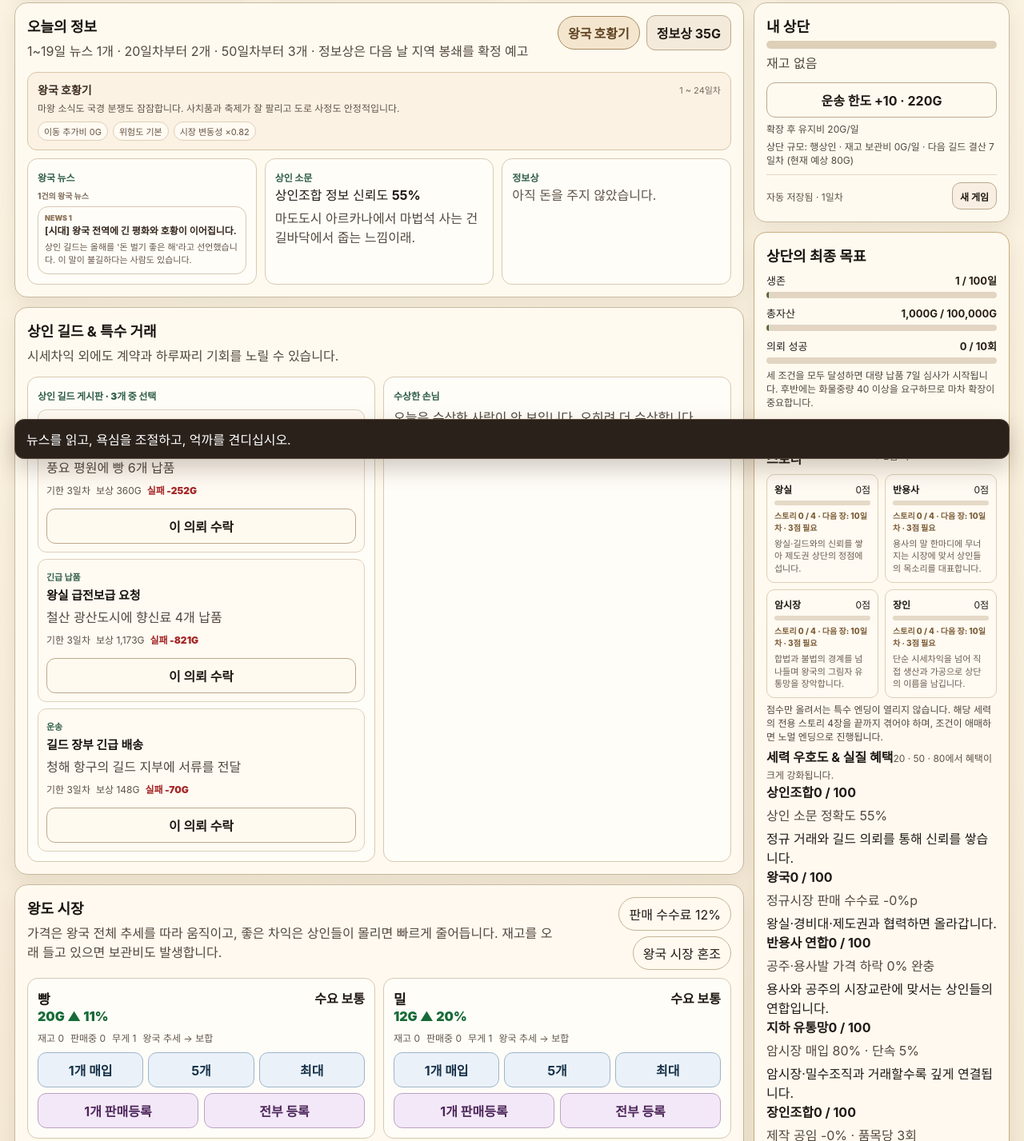
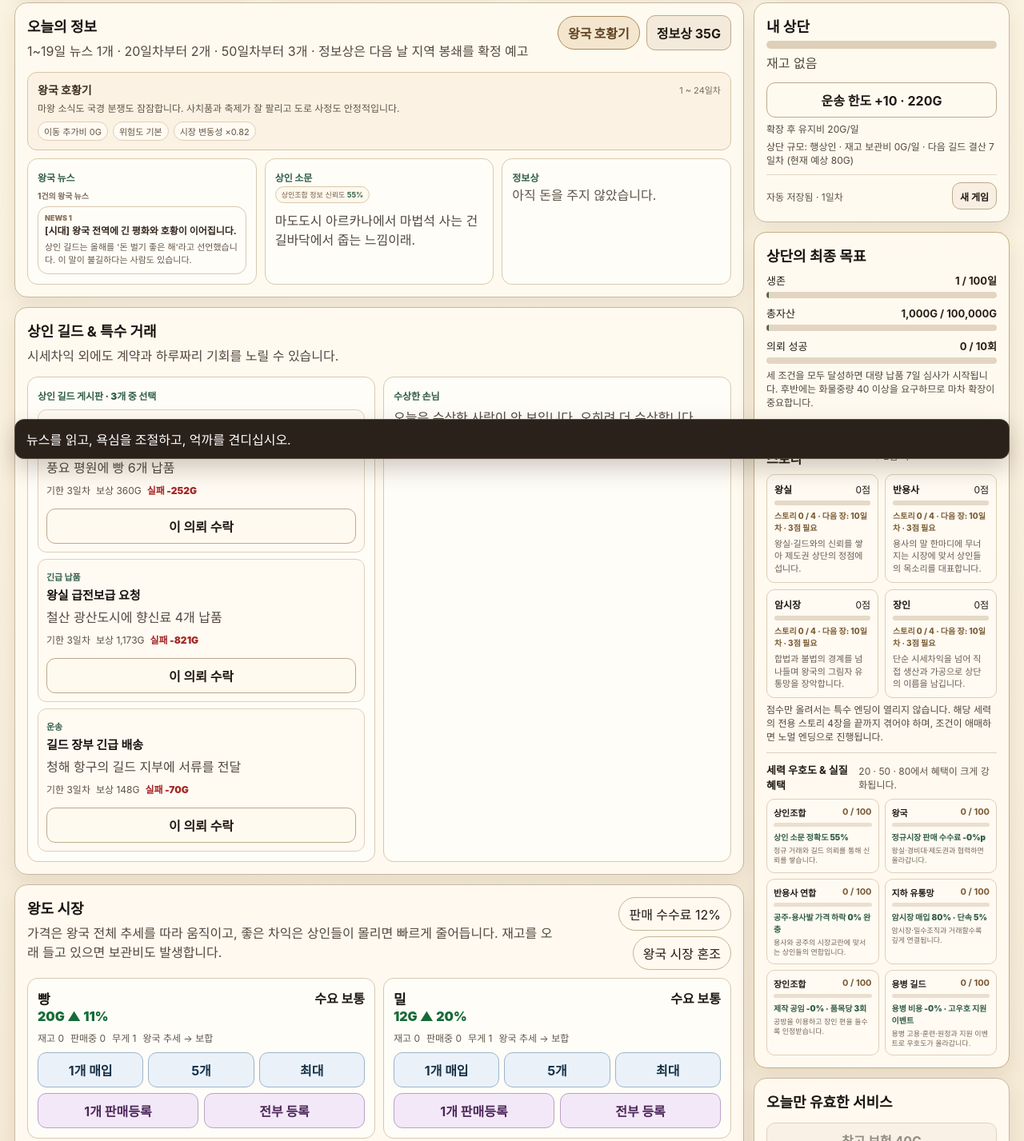
Before and after one commit to gmray0126/abyss-recovery, a website: page merchant/index.html in a window 1280 px wide. Shown: the part 218-1645 px from the top of the page at 80% size. Drawn offline with Linux system fonts and the light colour scheme; no server answers.

Commit message:
Style faction reputation benefits

```diff
--- a/merchant/styles.css
+++ b/merchant/styles.css
@@ -543,3 +543,21 @@ body.modal-open{overflow:hidden}
   .merc-dispatch-row{grid-template-columns:1fr}
   .merc-expedition-head span{text-align:left}
 }
+
+.faction-head{display:flex;justify-content:space-between;gap:10px;align-items:center;border-top:1px solid #dfd1bd;margin-top:12px;padding-top:11px}
+.faction-head>b{font-size:13px}
+.faction-grid{display:grid;grid-template-columns:repeat(2,minmax(0,1fr));gap:7px;margin-top:8px}
+.faction-card{border:1px solid #ded0bb;background:#fffaf2;border-radius:10px;padding:8px}
+.faction-card>div:first-child{display:flex;justify-content:space-between;gap:8px;font-size:11px}
+.faction-card strong{color:#7b5832}
+.faction-meter{height:5px;background:#eadfce;border-radius:999px;overflow:hidden;margin:5px 0}
+.faction-meter i{display:block;height:100%;background:#9b7449}
+.faction-card p{font-size:10px;font-weight:900;color:#315f49;margin:4px 0}
+.faction-card>span{display:block;font-size:9px;line-height:1.35;color:#77685a}
+.rumor-trust{display:inline-block;font-size:9px;border:1px solid #d9c8ae;background:#fff8ec;border-radius:999px;padding:3px 7px;color:#705d49;margin-bottom:4px}
+.rumor-trust b{color:#315f49}
+.craft-meta s,.gear-recipe s{opacity:.55;margin-left:2px}
+@media(max-width:680px){
+  .faction-head{align-items:flex-start;flex-direction:column}
+  .faction-grid{grid-template-columns:1fr}
+}
```
